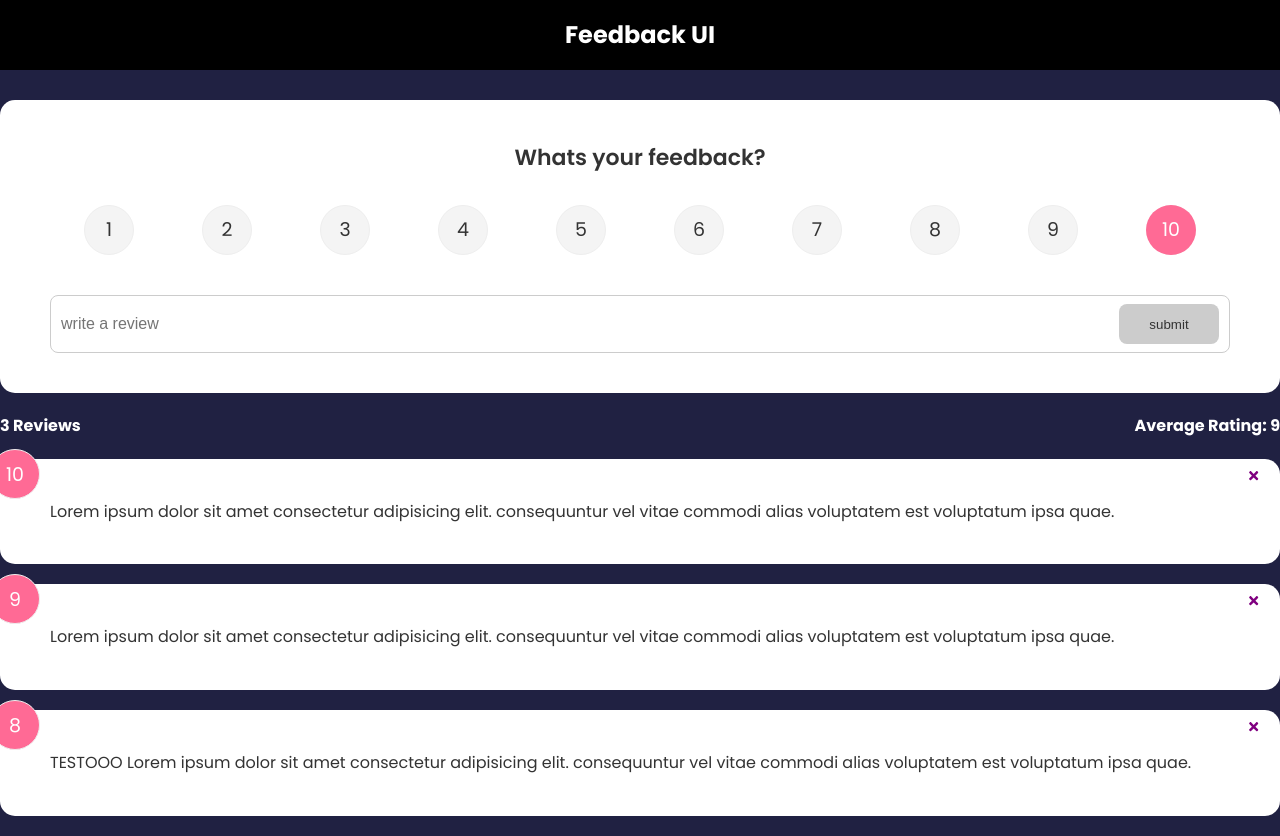
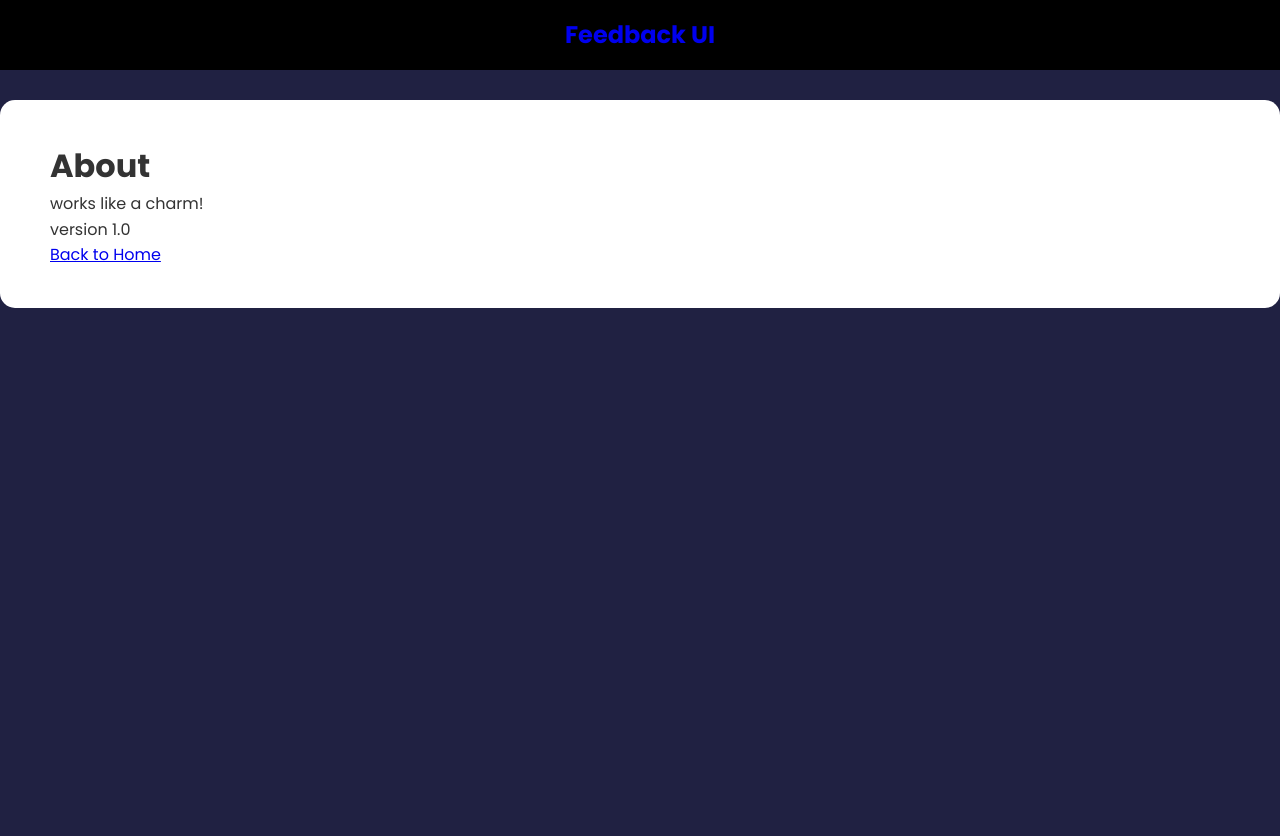
Before and after one commit to MaxSchollum/Feedback-App, a React (Create React App) app: page /about in a window 1280 px wide. After the commit the page ends 800 px from the top, so only its background shows below. Built offline with nearby package versions, Linux system fonts and the light colour scheme.

Commit message:
global state changes

```diff
--- a/package.json
+++ b/package.json
@@ -16,7 +16,7 @@
     "react-icons": "^4.7.1",
     "react-router-dom": "^6.22.0",
     "react-scripts": "5.0.1",
-    "uuid": "^9.0.0",
+    "uuid": "^9.0.1",
     "web-vitals": "^3.1.1"
   },
   "scripts": {
--- a/src/App.js
+++ b/src/App.js
@@ -1,40 +1,34 @@
-import { v4 as uuidv4 } from 'uuid'
-import { useState } from 'react'
-import React from 'react'
-import Header from "./Components/Header.jsx"
-import FeedbackList from "./Components/FeedbackList.jsx"
-import FeedbackStats from "./Components/FeedbackStats.jsx"
-import FeedbackData from './Data/FeedbackData.js'
-import FeedbackForm from './Components/FeedbackForm.jsx'
-
+import { BrowserRouter as Router, Route, Routes } from 'react-router-dom';
+import React from 'react';
+import Header from './Components/Header.jsx';
+import FeedbackList from './Components/FeedbackList.jsx';
+import FeedbackStats from './Components/FeedbackStats.jsx';
+import FeedbackForm from './Components/FeedbackForm.jsx';
+import About from './Pages/About.jsx';
+import {FeedbackProvider} from './Context/FeedbackContext.js';
+import AboutIcon from './Components/AboutIcon.jsx';
 
 function App() {
 
-    const [feedback, setFeedback] = useState(FeedbackData)
-
-    const deleteFeedback = (id) => {
-        if(window.confirm("Are you sure?")){
-            setFeedback(feedback.filter((item) => item.id !== id))
-        }
-    }
-
-    const addFeedback = (newFeedback) => {
-        newFeedback.id = uuidv4()
-        setFeedback([newFeedback, ...feedback])
-    }
-
     return (
-        <>
+        <FeedbackProvider>
+        <Router>
             <Header />
             <div className="Container">
-                <FeedbackForm handleAdd={addFeedback}/>
-                <FeedbackStats feedback={feedback}/>
-                <FeedbackList
-                feedback={feedback}
-                handleDelete={deleteFeedback} />
+                <Routes>
+                    <Route exact path="/" element={<>
+                        <FeedbackForm />
+                        <FeedbackStats/>
+                        <FeedbackList />
+                        <p><a href="/about" style={{color: "white"}}>About</a></p>
+                        <AboutIcon />
+                    </>} />
+                    <Route path="/about" element={<About />}/>
+                </Routes>
             </div>
-        </>
-    )
-};
+        </Router>
+        </FeedbackProvider>
+    );
+}
 
-export default App
+export default App;
--- /dev/null
+++ b/src/Components/AboutIcon.jsx
@@ -0,0 +1,14 @@
+import { FaQuestion } from "react-icons/fa"
+import { Link } from "react-router-dom"
+
+function AboutIcon() {
+  return (
+    <div className="about-link">
+        <Link to="/about">
+            <FaQuestion size={30} />
+        </Link>
+    </div>
+  )
+}
+
+export default AboutIcon
--- a/src/Components/FeedbackForm.jsx
+++ b/src/Components/FeedbackForm.jsx
@@ -1,14 +1,16 @@
-import React from 'react'
-import { useState } from 'react'
+import React, { useContext, useState } from 'react'
 import Card from './Shared/Card.jsx'
 import Button from './Shared/Button.jsx'
 import RatingSelect from './RatingSelect.jsx'
+import FeedbackContext from '../Context/FeedbackContext.js'
 
-function FeedbackForm({handleAdd}) {
+function FeedbackForm() {
   const [text, setText] = useState("")
   const [rating, setRating] = useState(10)
   const [btnDisabled, setBtnDisabled] = useState(true)
   const [message, setMessage] = useState("")
+  const {addFeedback} = useContext(FeedbackContext)
+
 
   const handleTextChange = (e) => {
     if(text === "") {
@@ -32,7 +34,7 @@ function FeedbackForm({handleAdd}) {
         text: text,
         rating: rating
       }
-      handleAdd(newFeedback)
+      addFeedback(newFeedback)
       setText("")
     }
 
--- a/src/Components/FeedbackItem.jsx
+++ b/src/Components/FeedbackItem.jsx
@@ -1,14 +1,18 @@
+import { useContext } from 'react'
+import FeedbackContext from "../Context/FeedbackContext"
 import Card from './Shared/Card.jsx'
 import { FaTimes } from 'react-icons/fa'
 
-function FeedbackItem({item, handleDelete}) {
+
+function FeedbackItem({item}) {
+  const {deleteFeedback} = useContext(FeedbackContext)
 
   return (
     <Card reverse={true}>
         <div className='num-display' >
             {item.rating}
         </div>
-        <button className="close" onClick={() => handleDelete(item.id)}>
+        <button className="close" onClick={() => deleteFeedback(item.id)}>
           <FaTimes color='purple'/>
         </button>
         <div className="textdisplay">
--- a/src/Components/FeedbackList.jsx
+++ b/src/Components/FeedbackList.jsx
@@ -1,8 +1,12 @@
 import {motion, AnimatePresence} from "framer-motion"
+import { useContext } from "react"
 import React from 'react'
 import FeedbackItem from './FeedbackItem'
+import FeedbackContext from "../Context/FeedbackContext"
 
-function FeedbackList({ feedback, handleDelete }) {
+function FeedbackList() {
+    const {feedback} = useContext(FeedbackContext)
+
     if (!feedback || feedback.length === 0) {
         return (
             <div>"no feedback for you"</div>
@@ -22,8 +26,7 @@ function FeedbackList({ feedback, handleDelete }) {
                         >
                         <FeedbackItem
                         key={item.id}
-                        item={item}
-                        handleDelete={handleDelete} />
+                        item={item}/>
                     </motion.div>
                 ))}
             </AnimatePresence>
--- a/src/Components/FeedbackStats.jsx
+++ b/src/Components/FeedbackStats.jsx
@@ -1,6 +1,10 @@
-import React from 'react'
+import React, { useContext } from 'react'
+import FeedbackContext from '../Context/FeedbackContext'
 
-function FeedbackStats({ feedback }) {
+function FeedbackStats() {
+
+  const {feedback} = useContext(FeedbackContext)
+
 
   let average = feedback.reduce((acc, cur) => {
     return acc + cur.rating
--- a/src/Components/Header.JSX
+++ b/src/Components/Header.JSX
@@ -1,16 +1,17 @@
 import React from 'react'
 import PropTypes from "prop-types"
+import { Link } from 'react-router-dom';
 
 
 function Header({text}) {
   return (
-    <>
+    <Link to="/" style={{textDecoration: 'none'}}>
       <header style={{backgroundColor: 'black'}}>
         <div className="container">
             <h2>{text}</h2>
         </div>
       </header>
-    </>
+    </Link>
   )
 }
 
--- /dev/null
+++ b/src/Context/FeedbackContext.js
@@ -0,0 +1,50 @@
+import { createContext, useState } from "react";
+import { v4 as uuidv4 } from 'uuid';
+
+
+const FeedbackContext = createContext()
+
+export const FeedbackProvider = ({children}) => {
+    const [feedback, setFeedback] = useState([
+        {
+            id: 1,
+            text: "comes from context",
+            rating: 10
+        },
+        {
+            id: 2,
+            text: "eat a dick",
+            rating: 7
+        },
+        {
+            id: 3,
+            text: "you dumb cunt",
+            rating: 3
+        }
+    ])
+
+    const deleteFeedback = (id) => {
+        if (window.confirm('Are you sure?')) {
+            setFeedback(feedback.filter((item) => item.id !== id));
+        }
+    };
+
+    const addFeedback = (newFeedback) => {
+        newFeedback.id = uuidv4();
+        setFeedback([newFeedback, ...feedback]);
+    };
+
+
+    return(
+        <FeedbackContext.Provider value={{
+            feedback,
+            deleteFeedback,
+            addFeedback,
+
+        }}>
+            {children}
+        </FeedbackContext.Provider>
+    )
+}
+
+export default FeedbackContext
--- a/src/Pages/About.jsx
+++ b/src/Pages/About.jsx
@@ -1,8 +1,18 @@
 import React from 'react'
+import Card from '../Components/Shared/Card.jsx'
+import { Link } from 'react-router-dom'
+
 
 function About() {
   return (
-    <div>About</div>
+    <Card>
+      <div className='About'>
+        <h1>About</h1>
+        <p>works like a charm!</p>
+        <p>version 1.0</p>
+        <p><Link to='/'>Back to Home</Link></p>
+      </div>
+    </Card>
   )
 }
 
```
Also changed, not shown: 1 other file (tests, documents, lock files or other folders).
